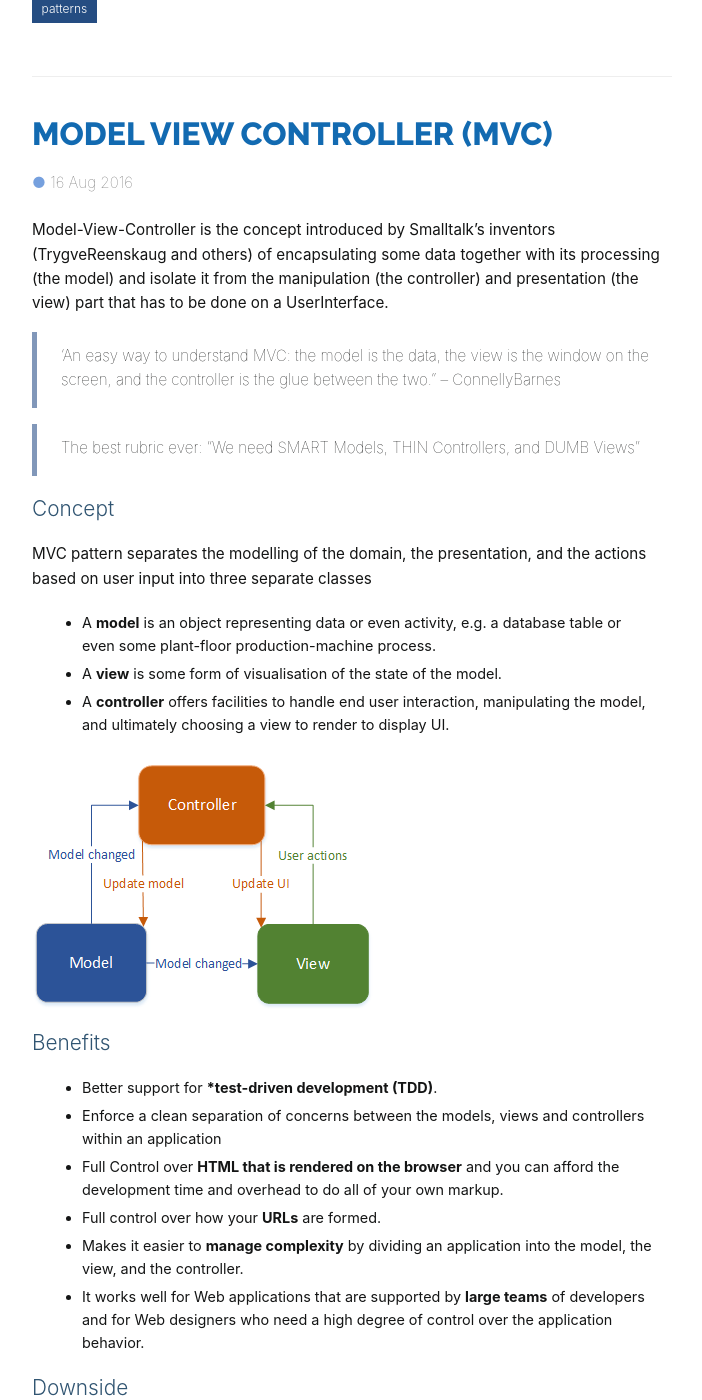
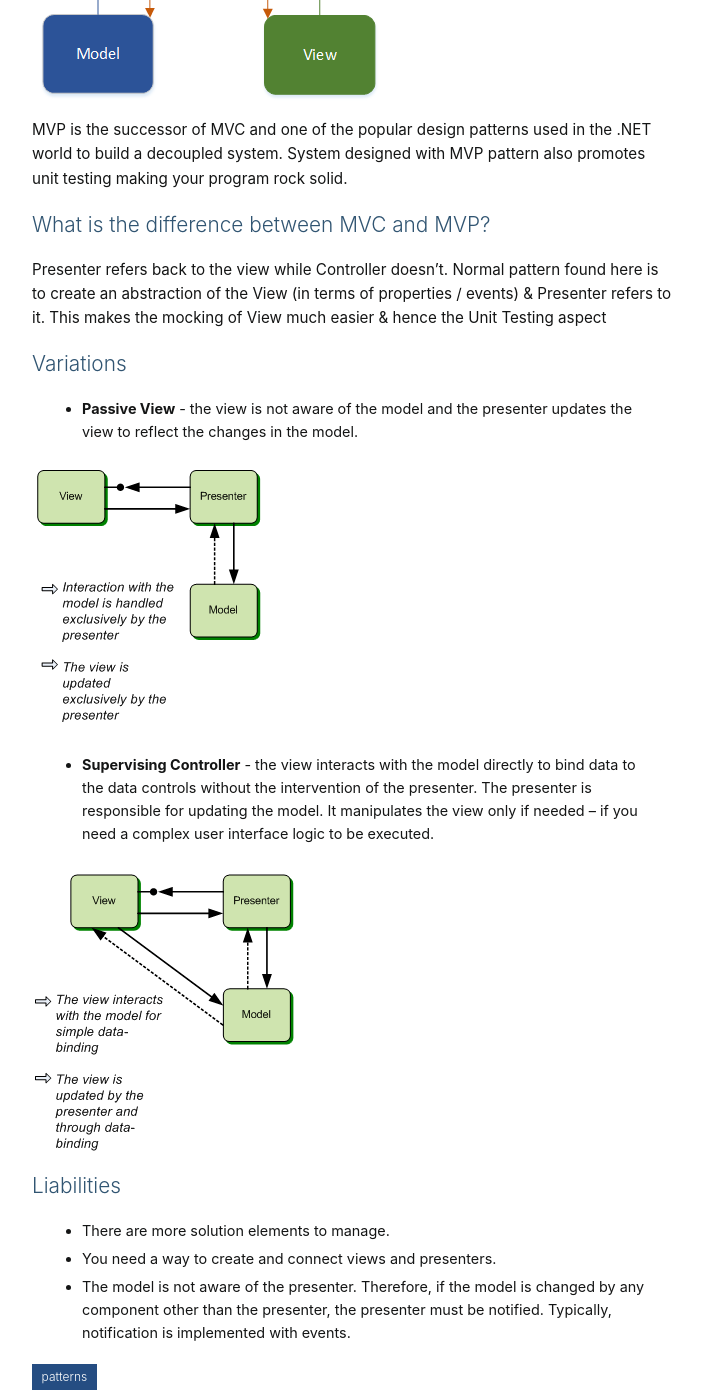
Before and after one commit to capriconcoder/capriconcoder.github.io, a Jekyll site: the page built from index.html, in a window 1280 px wide and 1400 px high, scrolled down 1187 px. Shown: the whole window, without its empty margins (288-990 px from the left). Built offline with Jekyll 4.4.1, drawn with Linux system fonts in a browser that asks for light colours; some web fonts are replaced; the list of posts is cut into pages by our own code; some of the changed text lies outside the part shown.

Commit message:
MVP more content

```diff
--- a/_posts/2016-08-17-mvp.md
+++ b/_posts/2016-08-17-mvp.md
@@ -6,6 +6,15 @@ tags: [patterns]
 ---
 A MVP is an evolved version of MVC. In this pattern, view receives the UI events and calls the presenter as needed. Presenter is also responsible for updating the view with the new data generated by the model.
 
+## Forces
+
+* Maximize the code that can be tested with automation. (Views are hard to test.)
+* Share code between pages that require the same behavior.
+* Separate business logic from UI logic to make it easier to understand and maintain.
+
+## Concept
+
+Separate the responsibilities for the visual display and the event handling behavior into different classes, the view and the presenter.
 
 **Model** can be thought of as the interface to the data. Any part of the program which needs some data to work on must go through the interface or functions defined by the developer who is maintaining the model part. Typically, model houses all the validation routines for the data submitted by the end user
 
@@ -21,3 +30,21 @@ A MVP is an evolved version of MVC. In this pattern, view receives the UI events
 MVP is the successor of MVC and one of the popular design patterns used in the .NET world to build a decoupled system. System designed with MVP pattern also promotes unit testing making your program rock solid.
 
 ## What is the difference between MVC and MVP?
+
+Presenter refers back to the view while Controller doesn’t. Normal pattern found here is to create an abstraction of the View (in terms of properties / events) & Presenter refers to it. This makes the mocking of View much easier & hence the Unit Testing aspect
+
+## Variations
+
+* **Passive View** - the view is not aware of the model and the presenter updates the view to reflect the changes in the model.
+
+![mvp]({{ site.url }}/assets/mvp_passive_pattern_figure.png)
+
+* **Supervising Controller** - the view interacts with the model directly to bind data to the data controls without the intervention of the presenter. The presenter is responsible for updating the model. It manipulates the view only if needed -- if you need a complex user interface logic to be executed.
+
+![mvp]({{ site.url }}/assets/mvp_supervising_pattern_figure.png)
+
+## Liabilities
+
+* There are more solution elements to manage.
+* You need a way to create and connect views and presenters.
+* The model is not aware of the presenter. Therefore, if the model is changed by any component other than the presenter, the presenter must be notified. Typically, notification is implemented with events.
```
Also changed, not shown: assets/mvp_passive_pattern_figure.png (added), assets/mvp_supervising_pattern_figure.png (added).
